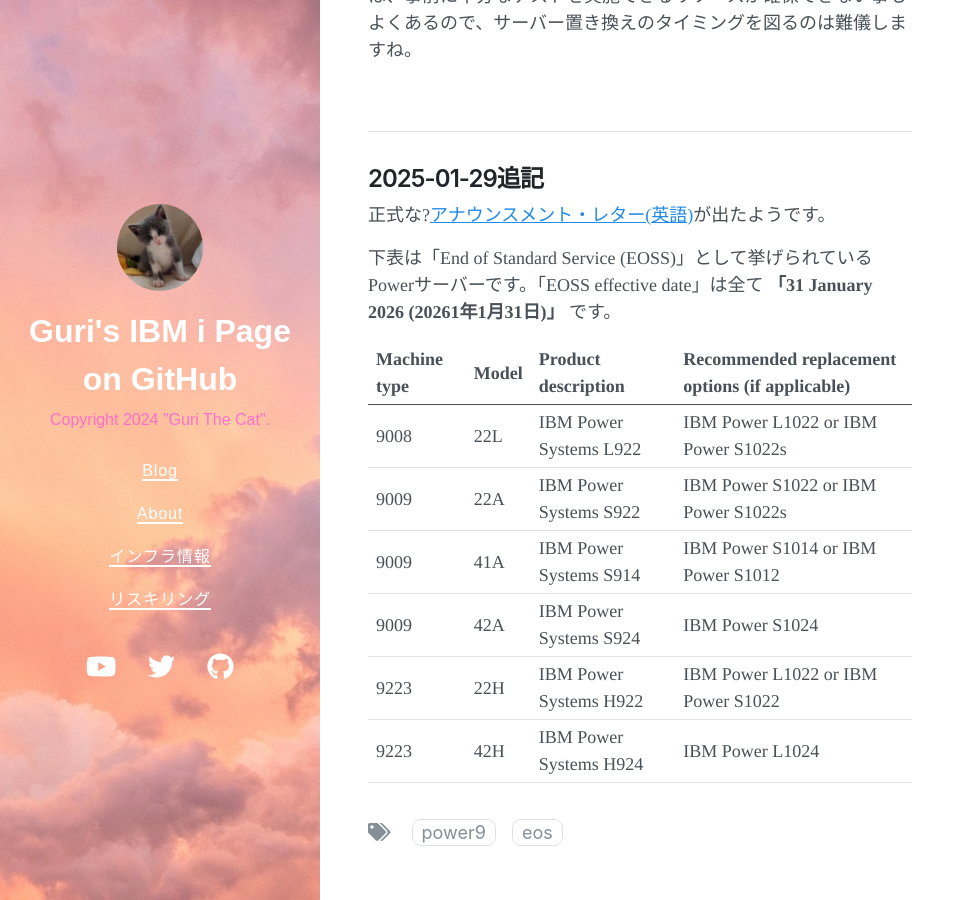
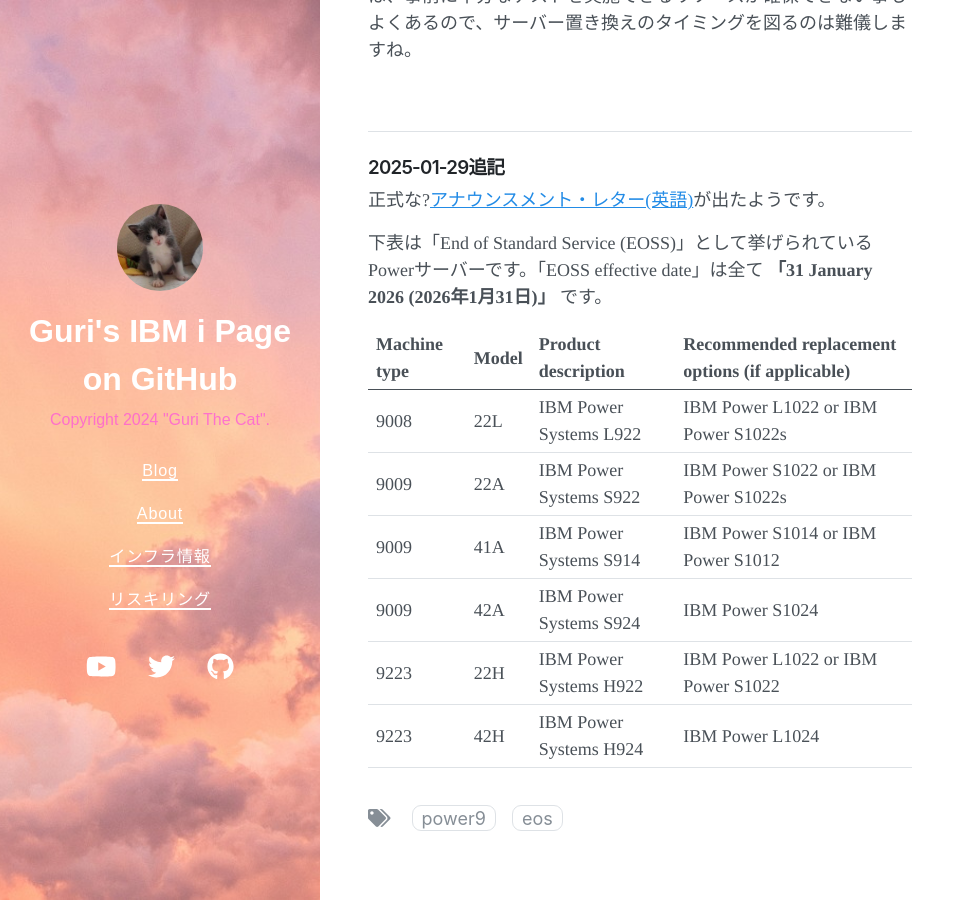
Before and after one commit to GuriCat/GuriPages, a Jekyll site: the page built from _posts/2025-01-17-S914_S924の保守終了.markdown, in a window 1280 px wide and 900 px high, scrolled down 677 px. Shown: the whole window, without its empty margins (0-968 px from the left). Built offline with Jekyll 4.4.1, drawn with Linux system fonts in a browser that asks for light colours; nearby versions of some CDN libraries; a script that is not in the unit is left out.

Commit message:
Update 2025-01-17-S914_S924の保守終了.markdown

```diff
--- a/_posts/2025-01-17-S914_S924の保守終了.markdown
+++ b/_posts/2025-01-17-S914_S924の保守終了.markdown
@@ -20,11 +20,12 @@
 
 <hr>
 
-## 2025-01-29追記
+### 2025-01-29追記
+
 
 正式な?[アナウンスメント・レター(英語)](https://www.ibm.com/docs/en/announcements/services-withdrawal-discontinuance-service-select-power-systems-products-replacements-available){:target="_blank"}が出たようです。
 
-下表は「End of Standard Service (EOSS)」として挙げられているPowerサーバーです。「EOSS effective date」は全て **「31 January 2026 (20261年1月31日)」** です。
+下表は「End of Standard Service (EOSS)」として挙げられているPowerサーバーです。「EOSS effective date」は全て **「31 January 2026 (2026年1月31日)」** です。
 
 |Machine type|Model|Product description|Recommended replacement options (if applicable)|
 |------------------|-------------------|--------------------|
```
